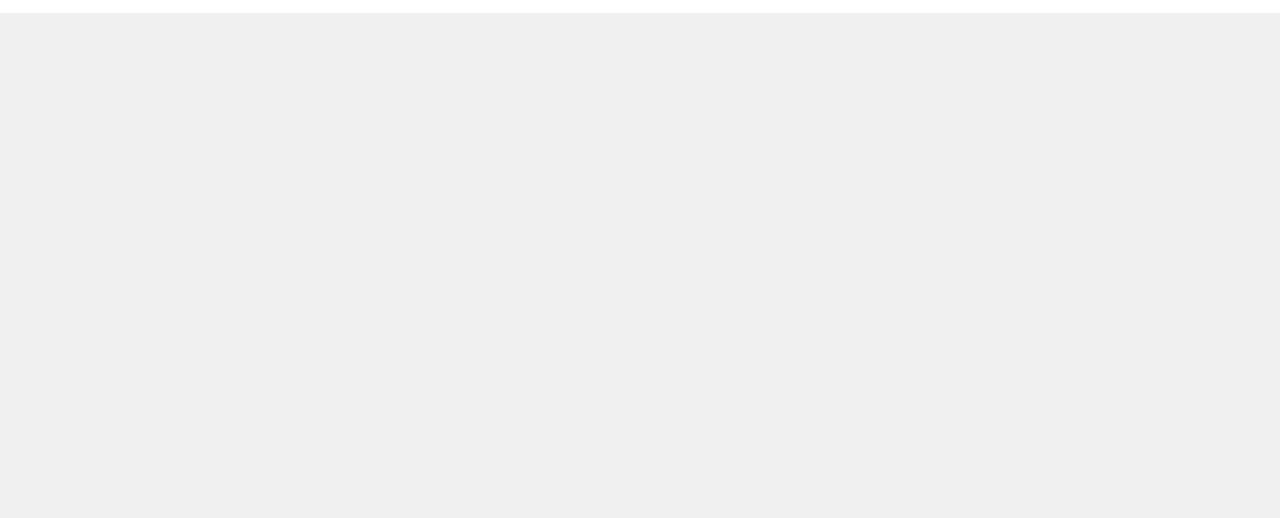
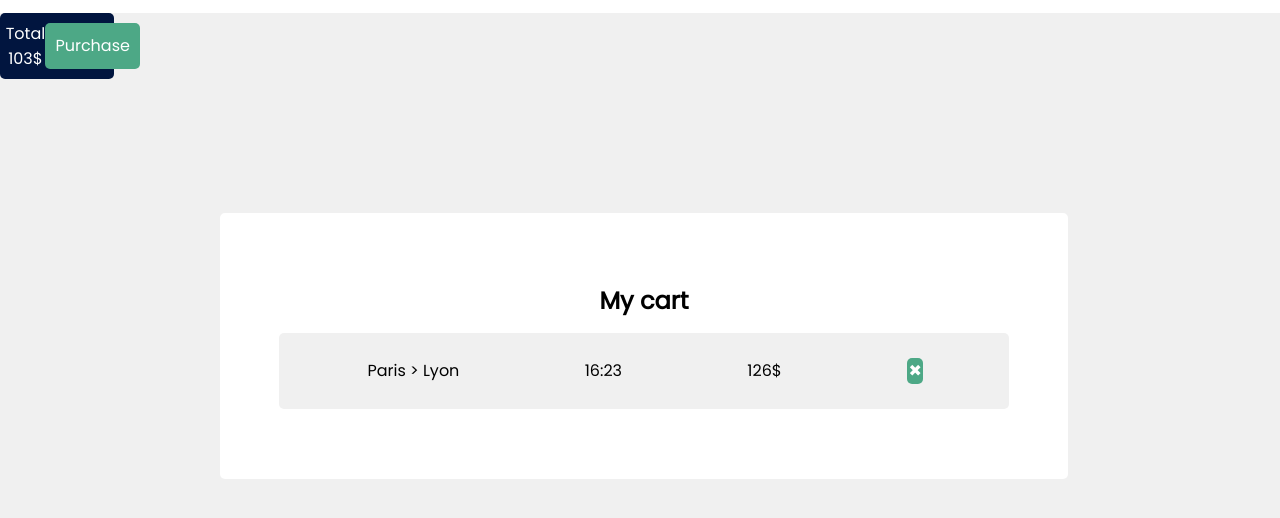
Before and after one commit to emi3112/Tickethack-Frontend, a plain HTML site: page cart.html in a window 1280 px wide. Shown: the part 54-572 px from the top of the page. Drawn offline with Linux system fonts and the light colour scheme.

Commit message:
update cart

```diff
--- a/cart.html
+++ b/cart.html
@@ -20,6 +20,27 @@
           <a href="booking.html"> Booking </a>
         </nav>
       </header>
+      <section>
+       <!-- <p>No tickets in your cart.</p>
+        <p>Why not plan a trip?</p>
+       -->
+       <h1>
+        My cart
+       </h1>
+       <div class="result">
+        <span class="cities">Paris > Lyon</span>
+        <span class="hour"> 16:23</span>
+        <span class="price">126$</span>
+        <span><a href="">✖</a></span>
+       </div>
+      </section>
+      <div id="cost">
+        <div id="total">
+        <span>Total</span>
+        <span>103$</span>
+        </div>
+        <a href="booking.html">Purchase</a>
+       </div>
     </div>
   </body>
 </html>
--- a/style.css
+++ b/style.css
@@ -56,7 +56,7 @@ nav a {
   margin-right: 10px;
 }
 
-/*SECTION*/
+/*SECTION HOME*/
 
 #title {
   grid-row-start: 2;
@@ -113,6 +113,10 @@ h2 {
   color: rgba(133, 133, 133);
 }
 
+#search input:hover{
+    background-color: #c5c5c5;
+}
+
 #search span {
   height: 1px;
   background-color: #c5c5c5;
@@ -140,6 +144,7 @@ h2 {
   grid-row-end: 11;
   grid-column-start: 8;
   grid-column-end: 11;
+  overflow: hidden;
 }
 
 #list img {
@@ -149,6 +154,36 @@ h2 {
 #list p {
   border-top: 3px #4da886 solid;
   padding-top: 15%;
+}
+
+/*SECTION PAGES*/
+section{
+    background-color: #ffffff;
+    grid-row-start: 5;
+    grid-row-end: 9;
+    grid-column-start: 3;
+    grid-column-end: 11;
+    display: flex;
+    flex-direction: column;
+    align-items: center;
+    justify-content: center;
+    border-radius: 5px;
+}
+
+section h1{
+    color: #000000;
+}
+
+#cost{
+    background-color: #01153F;
+    display: flex;
+    color: #ffffff;
+    align-items: center;
+    justify-content: space-between;
+    width: 90%;
+    padding: 5%;
+    border-radius: 5px;
+
 }
 
 /*RESULT*/
@@ -162,7 +197,7 @@ h2 {
   align-items: center;
 }
 
-.result span a {
+.result span a, #cost a {
   background-color: #4da886;
   border-radius: 5px;
   color: #ffffff;
```
Also changed, not shown: booking.html (+4 -0 lines).
